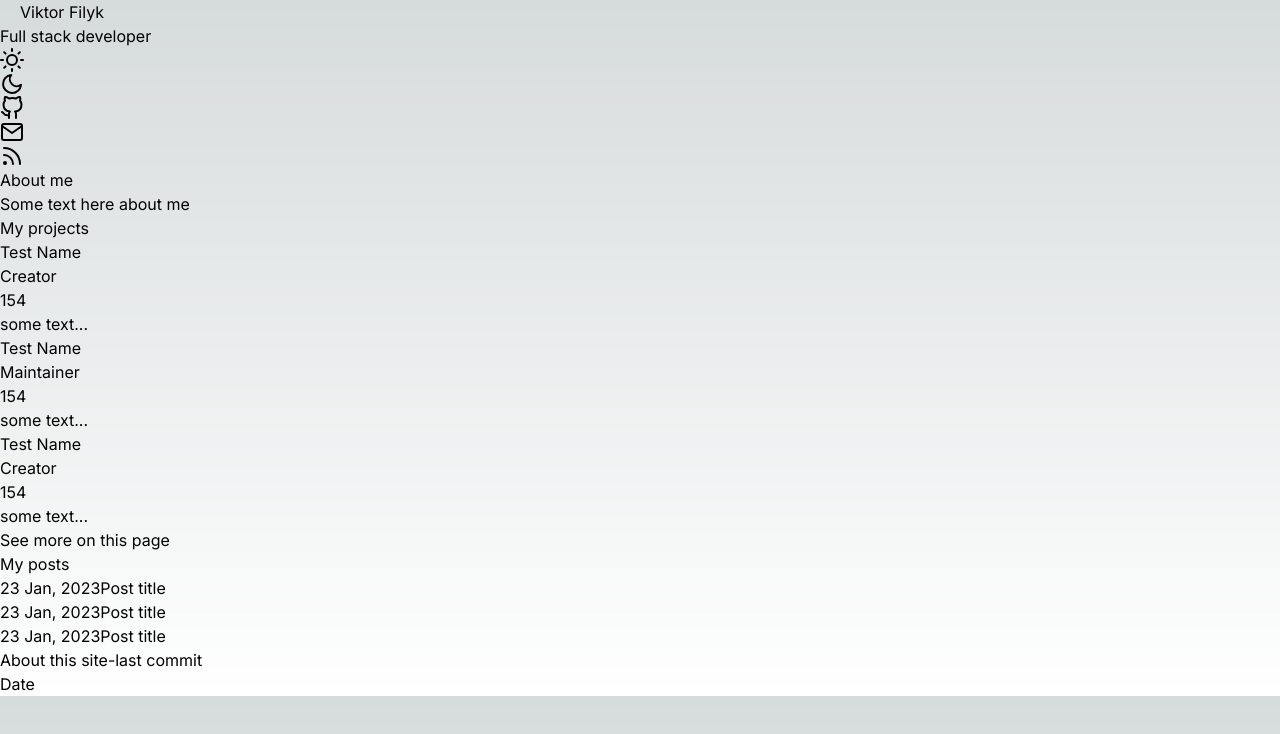
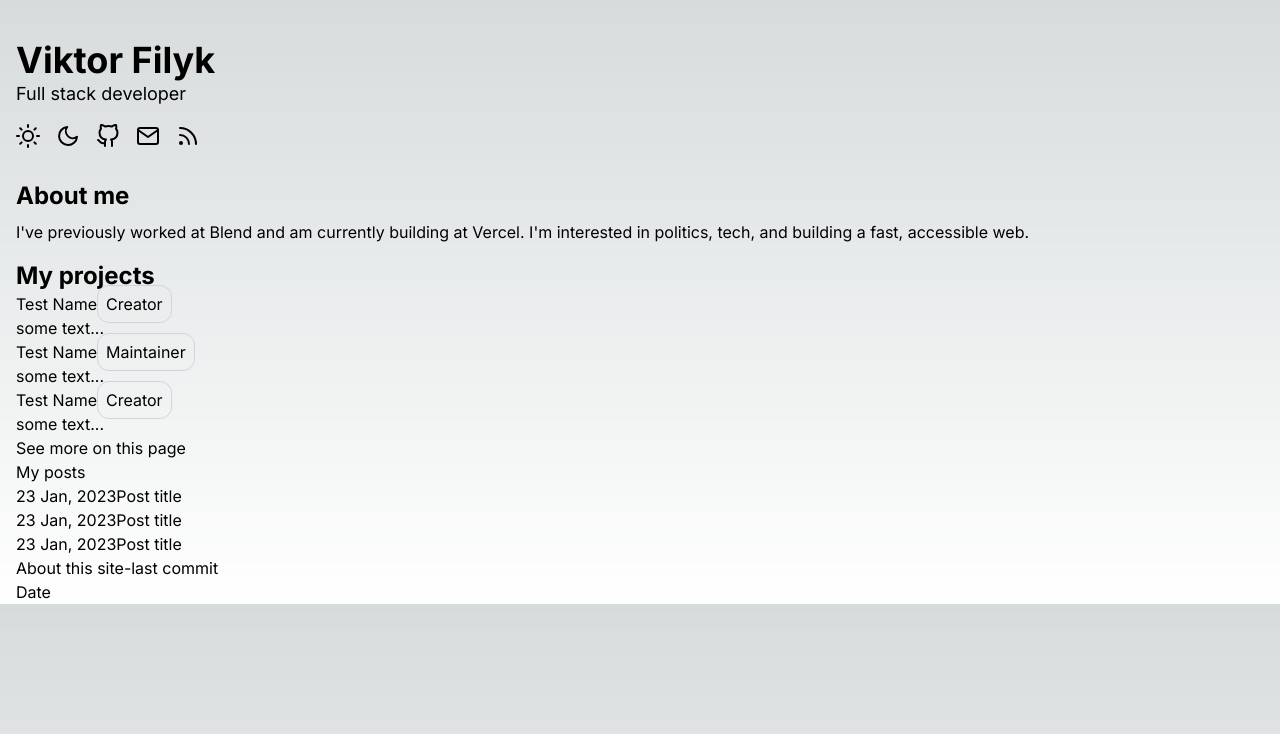
Before and after one commit to viktorfilyk4/blog-with-nextjs, a Next.js app: page / in a window 1280 px wide. Shown: the top 734 px of the page. Built offline with nearby package versions, Linux system fonts and the light colour scheme.

Commit message:
just commit

```diff
--- /dev/null
+++ b/src/app/components/header-icon.tsx
@@ -0,0 +1,12 @@
+import { type Icon } from "react-feather"
+
+type IconProps = {
+    IconComponent: Icon
+    url?: string
+}
+
+export default function HeaderIcon({ IconComponent, url }: IconProps) {
+    return (
+        <a href={url || '#'}><IconComponent /></a>
+    )
+}
--- /dev/null
+++ b/src/app/components/project-badge.tsx
@@ -0,0 +1,10 @@
+type ProjectBadgeProps = {
+    role?: 'Maintainer' | 'Creator'
+    yearsOfActivity?: string
+}
+
+export default function ProjectBadge({ role, yearsOfActivity }: ProjectBadgeProps) {
+    return (
+        <span className="p-2 border border-solid rounded-xl border-gray-300">{role || yearsOfActivity || ''}</span>
+    )
+}
--- a/src/app/components/project.tsx
+++ b/src/app/components/project.tsx
@@ -1,4 +1,5 @@
 import { Role } from "../types"
+import ProjectBadge from "./project-badge"
 
 type ProjectProps = {
   name: string
@@ -12,8 +13,7 @@ export default function Project({ name, role, stars, description }: ProjectProps
     <div>
       <div>
         <a href="#">{name}</a>
-        <div>{role}</div>
-        <div>{stars}</div>
+        <ProjectBadge role={role} />
       </div>
       <p>{description}</p>
     </div>
--- a/src/app/page.tsx
+++ b/src/app/page.tsx
@@ -7,23 +7,30 @@ import Project from './components/project'
 import { Role } from './types'
 import Post from './components/post'
 import HomeFooter from './components/footer'
+import HeaderIcon from './components/header-icon'
 
 export default async function Page() {
   return (
-    <>
-      <div>
-        <h1 className='border-gray-900 px-5'>Viktor Filyk</h1>
-        <h2>Full stack developer</h2>
+    <div className='container mx-auto px-4'>
+      <div className='pb-4'>
+        <div className='pt-10 pb-4'>
+          <h1 className='border-gray-900 text-4xl font-bold'>Viktor Filyk</h1>
+          <h2 className='text-lg'>Full stack developer</h2>
+        </div>
+        <div className='flex gap-x-4'>
+          <HeaderIcon IconComponent={Sun} />
+          <HeaderIcon IconComponent={Moon}  />
+          <HeaderIcon IconComponent={GitHub} url="https://github.com" />
+          <HeaderIcon IconComponent={Mail}  />
+          <HeaderIcon IconComponent={Rss}  />
+        </div>
+      </div>
+      <div className='py-4'>
+        <h3 className='text-2xl font-bold pb-2'>About me</h3>
+        <p>I've previously worked at Blend and am currently building at Vercel. I'm interested in politics, tech, and building a fast, accessible web.</p>
       </div>
       <div>
-        <Sun /><Moon /><GitHub /><Mail /><Rss />
-      </div>
-      <div>
-        <h3>About me</h3>
-        <p>Some text here about me</p>
-      </div>
-      <div>
-        <h3>My projects</h3>
+        <h3 className='text-2xl font-bold'>My projects</h3>
         <div>
           <Project name='Test Name' role={Role.Creator} stars={154} description='some text...' />
           <Project name='Test Name' role={Role.Maintainer} stars={154} description='some text...' />
@@ -42,7 +49,7 @@ export default async function Page() {
         </div>
       </div>
       <HomeFooter />
-    </>
+    </div>
     // <main className="flex min-h-screen flex-col items-center justify-between p-24">
     //   <div className="z-10 w-full max-w-5xl items-center justify-between font-mono text-sm lg:flex">
     //     <p className="fixed left-0 top-0 flex w-full justify-center border-b border-gray-300 bg-gradient-to-b from-zinc-200 pb-6 pt-8 backdrop-blur-2xl dark:border-neutral-800 dark:bg-zinc-800/30 dark:from-inherit lg:static lg:w-auto  lg:rounded-xl lg:border lg:bg-gray-200 lg:p-4 lg:dark:bg-zinc-800/30">
--- a/tailwind.config.js
+++ b/tailwind.config.js
@@ -8,9 +8,9 @@ module.exports = {
   theme: {
     extend: {
       backgroundImage: {
-        'gradient-radial': 'radial-gradient(var(--tw-gradient-stops))',
-        'gradient-conic':
-          'conic-gradient(from 180deg at 50% 50%, var(--tw-gradient-stops))',
+        // 'gradient-radial': 'radial-gradient(var(--tw-gradient-stops))',
+        // 'gradient-conic':
+        //   'conic-gradient(from 180deg at 50% 50%, var(--tw-gradient-stops))',
       },
     },
   },
```
